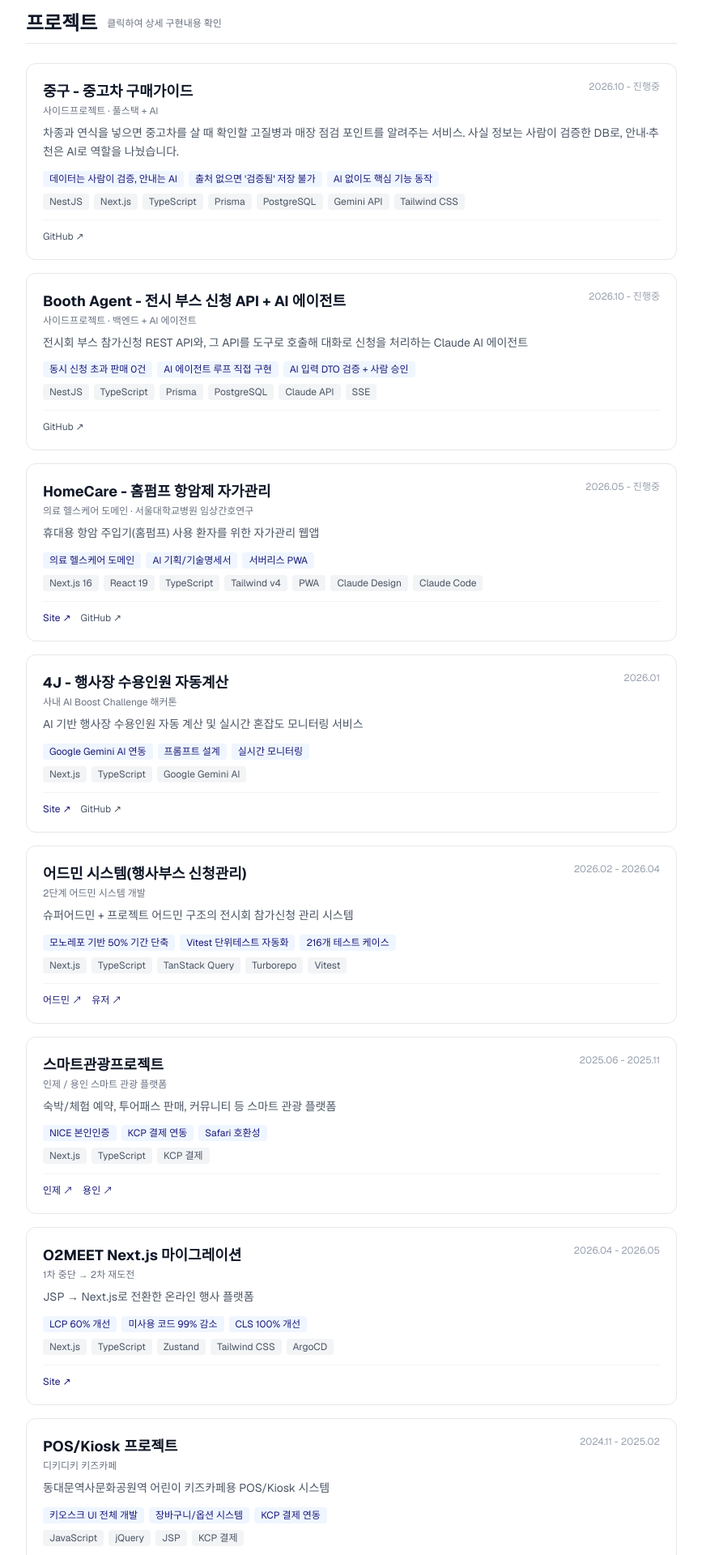
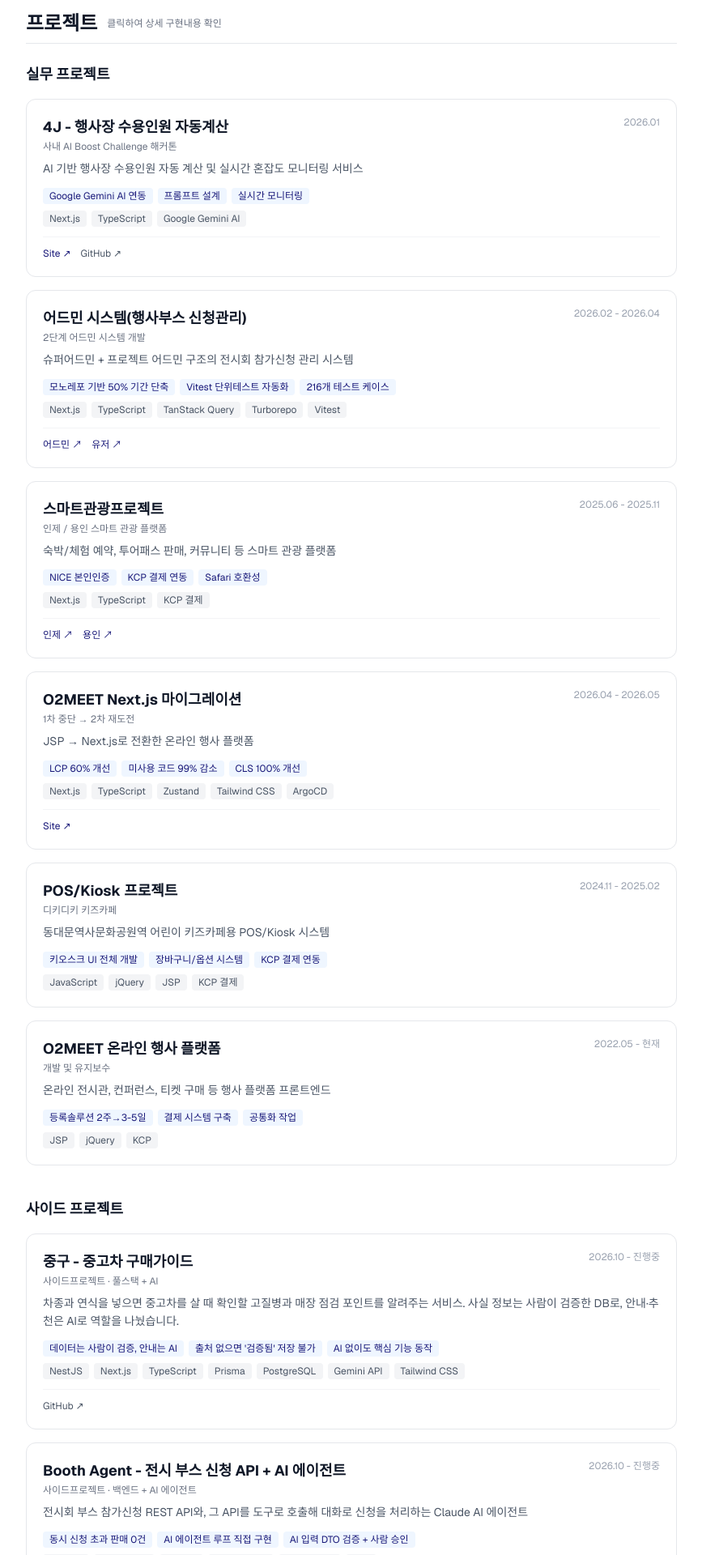
Before and after one commit to HeeJeShin/portfolio, a Next.js app: page / in a window 1280 px wide. Shown: the part 3040-4960 px from the top of the page at 81% size, without its empty margins (396-1263 px from the left). Built offline with nearby package versions, Linux system fonts and the light colour scheme.

Commit message:
프로젝트 목록·공개 이력서: 실무와 사이드 프로젝트 분리
Co-Authored-By: Claude Opus 5.5 <noreply@anthropic.com>

```diff
--- a/app/_components/ProjectsSection.tsx
+++ b/app/_components/ProjectsSection.tsx
@@ -10,8 +10,14 @@ export const ProjectsSection = () => {
         <h2 className="text-2xl font-bold text-gray-900">프로젝트</h2>
         <span className="text-xs text-gray-500">클릭하여 상세 구현내용 확인</span>
       </div>
+      {[
+        { label: "실무 프로젝트", items: projects.filter((p) => !p.side) },
+        { label: "사이드 프로젝트", items: projects.filter((p) => p.side) },
+      ].map((group) => (
+      <div key={group.label} className="mb-10">
+      <h3 className="text-lg font-bold text-gray-900 mb-4">{group.label}</h3>
       <div className="space-y-4">
-        {projects.map((project) => {
+        {group.items.map((project) => {
           const hasDetail = internalProjectIds.has(project.id);
           const content = (
             <div className="bg-white rounded-xl border border-gray-200 p-5 hover:border-blue-300 hover:shadow-sm transition-all group">
@@ -84,6 +90,8 @@ export const ProjectsSection = () => {
           );
         })}
       </div>
+      </div>
+      ))}
     </section>
   );
 };
--- a/app/_data/constants.ts
+++ b/app/_data/constants.ts
@@ -14,6 +14,7 @@ export type Project = {
   links?: { label: string; url: string }[];
   subProjects?: string[];
   firstAttemptPeriod?: string; // 1차 시도 기간 (실패 → 성공 스토리용)
+  side?: boolean; // 사이드 프로젝트 (실무와 분리해서 표시)
 };
 
 // 프로젝트 ID로 프로젝트 찾기 헬퍼
@@ -31,6 +32,7 @@ export const projects: Project[] = [
     tags: ["NestJS", "Next.js", "TypeScript", "Prisma", "PostgreSQL", "Gemini API", "Tailwind CSS"],
     highlights: ["데이터는 사람이 검증, 안내는 AI", "출처 없으면 '검증됨' 저장 불가", "AI 없이도 핵심 기능 동작"],
     github: "https://github.com/HeeJeShin/car-check",
+    side: true,
   },
   {
     id: "booth-agent",
@@ -41,6 +43,7 @@ export const projects: Project[] = [
     tags: ["NestJS", "TypeScript", "Prisma", "PostgreSQL", "Claude API", "SSE"],
     highlights: ["동시 신청 초과 판매 0건", "AI 에이전트 루프 직접 구현", "AI 입력 DTO 검증 + 사람 승인"],
     github: "https://github.com/HeeJeShin/booth-agent",
+    side: true,
   },
   {
     id: homeCareInfo.id,
@@ -52,6 +55,7 @@ export const projects: Project[] = [
     highlights: homeCareInfo.highlights,
     demo: homeCareInfo.demo,
     github: homeCareInfo.github,
+    side: true,
   },
   {
     id: "4j",
--- a/public/resume_public.html
+++ b/public/resume_public.html
@@ -207,76 +207,9 @@
 <h3>이즈피엠피 (EZPMP)</h3>
 <p class="meta"><strong>2022.05.23 - 2026.05.31 (4년)</strong> | 정규직 | 프론트엔드 | 선임연구원</p>
 
-<h2>프로젝트</h2>
+<h2>실무 프로젝트</h2>
 
-<h3>1. Booth Agent - 전시 부스 신청 API + AI 에이전트 (사이드프로젝트)</h3>
-<p class="meta"><strong>2026.10 - 진행중</strong> | 백엔드 · AI 에이전트 | 1인 개발</p>
-<p>전시회 부스 참가신청 REST API와, 그 API를 도구로 호출해 대화로 신청을 처리하는 Claude AI 에이전트</p>
-<p class="links"><strong>GitHub:</strong> <a href="https://github.com/HeeJeShin/booth-agent">github.com/HeeJeShin/booth-agent</a></p>
-
-<p class="section-title">주요 구현</p>
-<ul>
-  <li><strong>NestJS + Prisma + PostgreSQL</strong>로 전시회·참가신청 API 설계, Swagger 문서 자동화</li>
-  <li><strong>트랜잭션 + 행 잠금(SELECT FOR UPDATE)</strong>으로 동시 신청 시 초과 판매 방지 — 50건 동시 요청에서 초과 판매 0건 검증</li>
-  <li>Claude가 API를 도구로 호출하는 <strong>에이전트 루프 직접 구현</strong>, SSE 스트리밍 응답</li>
-  <li><strong>AI 결과 검증</strong>: AI가 만든 입력을 REST와 같은 DTO로 검증, 데이터를 바꾸는 작업은 사람 승인 후 실행</li>
-  <li>Vitest로 에이전트 루프·입력 검증 규칙 테스트</li>
-</ul>
-<p class="tech-tag">관련기술: NestJS, TypeScript, Prisma, PostgreSQL, Anthropic Claude API, SSE, Vitest, Docker</p>
-
-<hr>
-
-<h3>2. 4J - 행사장 수용인원 자동계산 (사내 AI Boost Challenge)</h3>
-<p class="meta"><strong>2026.01</strong> | 1박 2일 사내 해커톤 | 팀 구성: 기획 1, 프론트엔드 3</p>
-<p>AI 기반 행사장 수용인원 자동 계산 및 실시간 혼잡도 모니터링 서비스</p>
-<p class="links"><strong>Demo:</strong> <a href="https://4j-mgqp.vercel.app/">https://4j-mgqp.vercel.app/</a> | <strong>GitHub:</strong> <a href="https://github.com/HeeJeShin/4j">https://github.com/HeeJeShin/4j</a> | <strong>Portfolio:</strong> <a href="https://portfolio-eight-tau-20.vercel.app/projects/4j">상세보기</a></p>
-
-<p class="section-title">담당 역할</p>
-<ul>
-  <li><strong>Google Gemini AI 연동</strong> 및 도면 분석용 프롬프트 설계</li>
-  <li>AI 응답 파싱 및 수용인원 계산 로직 구현</li>
-</ul>
-
-<p class="section-title">주요 기능</p>
-<ul>
-  <li>행사장 유형별 수용인원 계산 (스탠딩/연회형/극장형)</li>
-  <li>도면 이미지 AI 분석 (부스 개수, 출입구, 면적 추정)</li>
-  <li>혼잡도 레벨별 인원 예측 (Level 1~5) - 기획자가 법적 기준으로 산출한 공식 반영</li>
-  <li>비상구 처리량 고려한 안전 인원 산출</li>
-</ul>
-<p class="tech-tag">관련기술: Next.js, TypeScript, Tailwind CSS, Google Gemini AI</p>
-
-<hr>
-
-<h3>3. HomeCare - 홈펌프 항암제 자가관리 웹앱</h3>
-<p class="meta"><strong>2026.05 - 진행중</strong> | 의료 헬스케어 도메인 | Claude Design + Claude Code AI 협업</p>
-<p>휴대용 항암 주입기(홈펌프) 사용 환자를 위한 자가관리 웹앱</p>
-<p class="links"><strong>Site:</strong> <a href="https://home-care-blond.vercel.app/">home-care-blond.vercel.app</a> | <strong>GitHub:</strong> <a href="https://github.com/HeeJeShin/home_care">github.com/HeeJeShin/home_care</a> | <strong>기획서:</strong> <a href="https://home-care-blond.vercel.app/prototype">프로토타입</a> | <strong>Portfolio:</strong> <a href="https://portfolio-eight-tau-20.vercel.app/projects/home-care">상세보기</a></p>
-
-<p class="section-title">프로젝트 배경</p>
-<ul>
-  <li>서울대학교병원 임상간호연구에 개발자로 참여</li>
-  <li>퇴원 후 자가관리 시 환자가 불안해하는 문제를 해결하기 위한 임상간호연구에 개발자로 참여</li>
-</ul>
-
-<p class="section-title">AI 협업 워크플로우</p>
-<ul>
-  <li><strong>Claude Design</strong>: 요구사항 정의 → 인터랙티브 HTML 프로토타입 8개 화면 생성</li>
-  <li><strong>핸드오프 번들</strong>: 채팅 기록 + 프로토타입 + 기술 명세서 패키지</li>
-  <li><strong>Claude Code</strong>: 핸드오프 기반 픽셀 퍼펙트 Next.js 프로덕션 구현</li>
-</ul>
-
-<p class="section-title">주요 기능</p>
-<ul>
-  <li>하루 3회 체크 알림 (웹 푸시), 4단계 점검 플로우 (눈금/잠금/체온/완료)</li>
-  <li>크로스 브라우저 알림 권한 처리 (Safari/Chrome/PWA 환경별 대응)</li>
-  <li>PDF 내보내기 (의료진 제출용), 응급 연락처 즉시 연결</li>
-</ul>
-<p class="tech-tag">관련기술: Next.js 16, React 19, TypeScript, Tailwind v4, Claude Design, Claude Code, Web Notifications API</p>
-
-<hr>
-
-<h3>4. 어드민시스템</h3>
+<h3>1. 어드민시스템</h3>
 <p class="meta"><strong>2025.02 - 2025.04 (3개월)</strong> | 프론트엔드 | 선임 | 팀 구성: 백엔드 1, 프론트엔드 1</p>
 <p>여러 전시회/박람회 프로젝트를 통합 운영하는 <strong>슈퍼어드민</strong>과, 개별 전시회의 참가업체 부스 신청 접수부터 입금 확인, 인보이스 발행까지 전체 워크플로우를 관리하는 <strong>프로젝트 어드민</strong>으로 구성된 <strong>2단계 어드민 시스템</strong> 개발</p>
 <p class="links"><strong>어드민:</strong> <a href="https://ipsolution-admin.ezpmp.com/">ipsolution-admin.ezpmp.com</a> | <strong>유저:</strong> <a href="https://ipsolution.ezpmp.com/GETEC/120006">ipsolution.ezpmp.com</a> | <strong>Portfolio:</strong> <a href="https://portfolio-eight-tau-20.vercel.app/projects/exhibition">상세보기</a></p>
@@ -302,7 +235,7 @@
 
 <hr>
 
-<h3>5. 스마트관광프로젝트 (인제 / 용인)</h3>
+<h3>2. 스마트관광프로젝트 (인제 / 용인)</h3>
 <p class="meta"><strong>2025.06 - 2025.11</strong> | 프론트엔드 | 선임 | 팀 구성: 프론트엔드 3, 백엔드 2, 기획 2</p>
 <p class="links"><strong>인제:</strong> <a href="https://tour.inje.go.kr/">tour.inje.go.kr</a> | <strong>용인:</strong> <a href="https://itour.yongin.go.kr/">itour.yongin.go.kr</a> | <strong>Portfolio:</strong> <a href="https://portfolio-eight-tau-20.vercel.app/projects/smart-tourism">상세보기</a></p>
 <p>스마트 관광 플랫폼 개발 (숙박/체험 예약, 투어패스 판매, 커뮤니티 등)</p>
@@ -337,7 +270,7 @@
 
 <hr>
 
-<h3>6. O2MEET 플랫폼 Next.js 마이그레이션</h3>
+<h3>3. O2MEET 플랫폼 Next.js 마이그레이션</h3>
 <p class="meta"><strong>2024.12 - 2025.02</strong></p>
 <p>JSP → Next.js로 전환한 온라인 행사 플랫폼</p>
 <p class="links"><strong>Site:</strong> <a href="https://greenenertec.com/">greenenertec.com</a> | <strong>Portfolio:</strong> <a href="https://portfolio-eight-tau-20.vercel.app/projects/o2meet-migration">상세보기</a></p>
@@ -351,7 +284,7 @@
 
 <hr>
 
-<h3>7. POS/Kiosk 프로젝트</h3>
+<h3>4. POS/Kiosk 프로젝트</h3>
 <p class="meta"><strong>2024.11 - 2025.02</strong> | 프론트엔드 | 선임</p>
 <p class="links"><strong>Portfolio:</strong> <a href="https://portfolio-eight-tau-20.vercel.app/projects/pos-kiosk">상세보기</a></p>
 <p>동대문역사문화공원역 어린이 키즈카페 '디키디키'용 POS/Kiosk 개발</p>
@@ -365,7 +298,7 @@
 
 <hr>
 
-<h3>8. O2MEET 온라인 행사 플랫폼 개발 및 유지보수</h3>
+<h3>5. O2MEET 온라인 행사 플랫폼 개발 및 유지보수</h3>
 <p class="meta">팀 구성: 프론트엔드 5, 백엔드 4, 기획 4</p>
 <p class="links"><strong>Portfolio:</strong> <a href="https://portfolio-eight-tau-20.vercel.app/projects/o2meet">상세보기</a></p>
 <ul>
@@ -389,6 +322,72 @@
   <li>세분화된 관심 분야 선택 시스템 (카테고리 API 활용)</li>
 </ul>
 
+<hr>
+
+<h3>6. 4J - 행사장 수용인원 자동계산 (사내 AI Boost Challenge)</h3>
+<p class="meta"><strong>2026.01</strong> | 1박 2일 사내 해커톤 | 팀 구성: 기획 1, 프론트엔드 3</p>
+<p>AI 기반 행사장 수용인원 자동 계산 및 실시간 혼잡도 모니터링 서비스</p>
+<p class="links"><strong>Demo:</strong> <a href="https://4j-mgqp.vercel.app/">https://4j-mgqp.vercel.app/</a> | <strong>GitHub:</strong> <a href="https://github.com/HeeJeShin/4j">https://github.com/HeeJeShin/4j</a> | <strong>Portfolio:</strong> <a href="https://portfolio-eight-tau-20.vercel.app/projects/4j">상세보기</a></p>
+
+<p class="section-title">담당 역할</p>
+<ul>
+  <li><strong>Google Gemini AI 연동</strong> 및 도면 분석용 프롬프트 설계</li>
+  <li>AI 응답 파싱 및 수용인원 계산 로직 구현</li>
+</ul>
+
+<p class="section-title">주요 기능</p>
+<ul>
+  <li>행사장 유형별 수용인원 계산 (스탠딩/연회형/극장형)</li>
+  <li>도면 이미지 AI 분석 (부스 개수, 출입구, 면적 추정)</li>
+  <li>혼잡도 레벨별 인원 예측 (Level 1~5) - 기획자가 법적 기준으로 산출한 공식 반영</li>
+  <li>비상구 처리량 고려한 안전 인원 산출</li>
+</ul>
+<p class="tech-tag">관련기술: Next.js, TypeScript, Tailwind CSS, Google Gemini AI</p>
+
+<h2>사이드 프로젝트</h2>
+<h3>1. Booth Agent - 전시 부스 신청 API + AI 에이전트</h3>
+<p class="meta"><strong>2026.10 - 진행중</strong> | 백엔드 · AI 에이전트 | 1인 개발</p>
+<p>전시회 부스 참가신청 REST API와, 그 API를 도구로 호출해 대화로 신청을 처리하는 Claude AI 에이전트</p>
+<p class="links"><strong>GitHub:</strong> <a href="https://github.com/HeeJeShin/booth-agent">github.com/HeeJeShin/booth-agent</a></p>
+
+<p class="section-title">주요 구현</p>
+<ul>
+  <li><strong>NestJS + Prisma + PostgreSQL</strong>로 전시회·참가신청 API 설계, Swagger 문서 자동화</li>
+  <li><strong>트랜잭션 + 행 잠금(SELECT FOR UPDATE)</strong>으로 동시 신청 시 초과 판매 방지 — 50건 동시 요청에서 초과 판매 0건 검증</li>
+  <li>Claude가 API를 도구로 호출하는 <strong>에이전트 루프 직접 구현</strong>, SSE 스트리밍 응답</li>
+  <li><strong>AI 결과 검증</strong>: AI가 만든 입력을 REST와 같은 DTO로 검증, 데이터를 바꾸는 작업은 사람 승인 후 실행</li>
+  <li>Vitest로 에이전트 루프·입력 검증 규칙 테스트</li>
+</ul>
+<p class="tech-tag">관련기술: NestJS, TypeScript, Prisma, PostgreSQL, Anthropic Claude API, SSE, Vitest, Docker</p>
+
+<hr>
+
+<h3>2. HomeCare - 홈펌프 항암제 자가관리 웹앱</h3>
+<p class="meta"><strong>2026.05 - 진행중</strong> | 의료 헬스케어 도메인 | Claude Design + Claude Code AI 협업</p>
+<p>휴대용 항암 주입기(홈펌프) 사용 환자를 위한 자가관리 웹앱</p>
+<p class="links"><strong>Site:</strong> <a href="https://home-care-blond.vercel.app/">home-care-blond.vercel.app</a> | <strong>GitHub:</strong> <a href="https://github.com/HeeJeShin/home_care">github.com/HeeJeShin/home_care</a> | <strong>기획서:</strong> <a href="https://home-care-blond.vercel.app/prototype">프로토타입</a> | <strong>Portfolio:</strong> <a href="https://portfolio-eight-tau-20.vercel.app/projects/home-care">상세보기</a></p>
+
+<p class="section-title">프로젝트 배경</p>
+<ul>
+  <li>서울대학교병원 임상간호연구에 개발자로 참여</li>
+  <li>퇴원 후 자가관리 시 환자가 불안해하는 문제를 해결하기 위한 임상간호연구에 개발자로 참여</li>
+</ul>
+
+<p class="section-title">AI 협업 워크플로우</p>
+<ul>
+  <li><strong>Claude Design</strong>: 요구사항 정의 → 인터랙티브 HTML 프로토타입 8개 화면 생성</li>
+  <li><strong>핸드오프 번들</strong>: 채팅 기록 + 프로토타입 + 기술 명세서 패키지</li>
+  <li><strong>Claude Code</strong>: 핸드오프 기반 픽셀 퍼펙트 Next.js 프로덕션 구현</li>
+</ul>
+
+<p class="section-title">주요 기능</p>
+<ul>
+  <li>하루 3회 체크 알림 (웹 푸시), 4단계 점검 플로우 (눈금/잠금/체온/완료)</li>
+  <li>크로스 브라우저 알림 권한 처리 (Safari/Chrome/PWA 환경별 대응)</li>
+  <li>PDF 내보내기 (의료진 제출용), 응급 연락처 즉시 연결</li>
+</ul>
+<p class="tech-tag">관련기술: Next.js 16, React 19, TypeScript, Tailwind v4, Claude Design, Claude Code, Web Notifications API</p>
+
 <h2>학력</h2>
 <h3>서울사이버대</h3>
 <p class="meta"><strong>2025.03 - 재학 중 (2026.02 졸업예정)</strong> | 컴퓨터공학과 (편입 3학년)</p>
```
Also changed, not shown: 1 other file (tests, documents, lock files or other folders).
